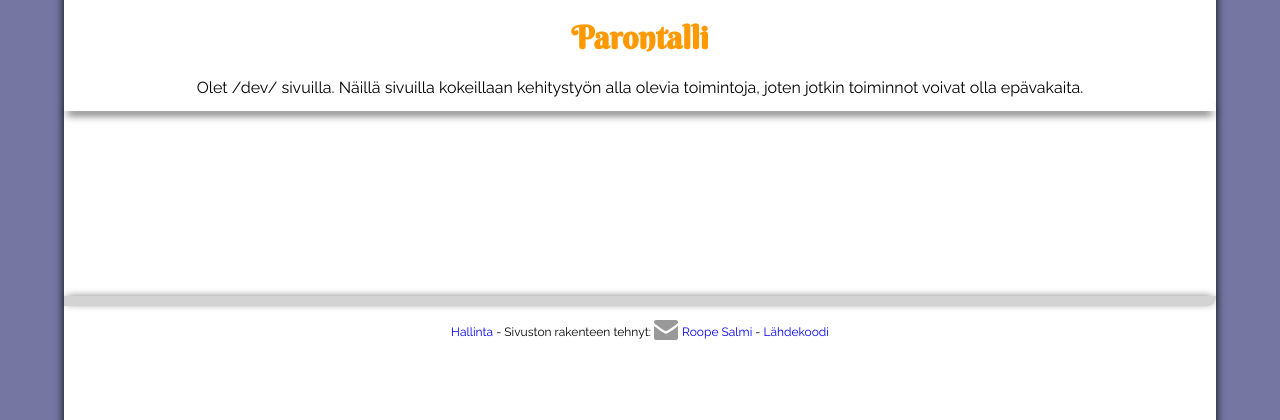
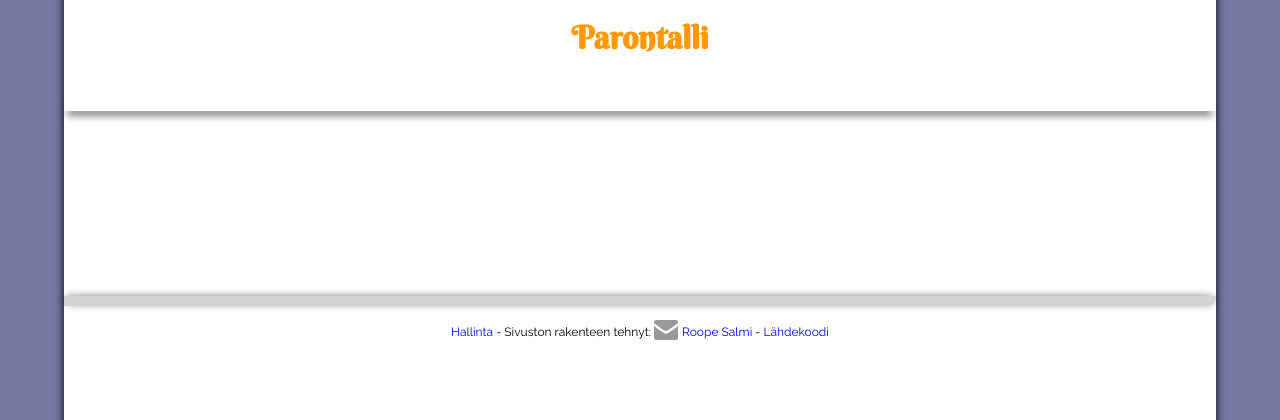
Before and after one commit to ollpu/parontalli, a PHP site: page /index.php in a window 1280 px wide. Shown: the top 420 px of the page. Run offline with PHP 8.4, Linux system fonts and the light colour scheme; data that the repository does not hold is empty.

Commit message:
Hotfix: Fix /dev indicator ...showing on non /dev

```diff
--- a/httpdocs/skeleton/header.php
+++ b/httpdocs/skeleton/header.php
@@ -4,7 +4,7 @@
 <div class="header">
 	<h1>Parontalli</h1>
 	<?
-		if(strpos($_SERVER[REQUEST_URI], '/dev/') == 0) {
+		if(substr($_SERVER[REQUEST_URI], 0, 4) == '/dev') {
 			echo("Olet /dev/ sivuilla.
 Näillä sivuilla kokeillaan kehitystyön alla olevia toimintoja, joten jotkin toiminnot voivat olla epävakaita.");
 		}
```
